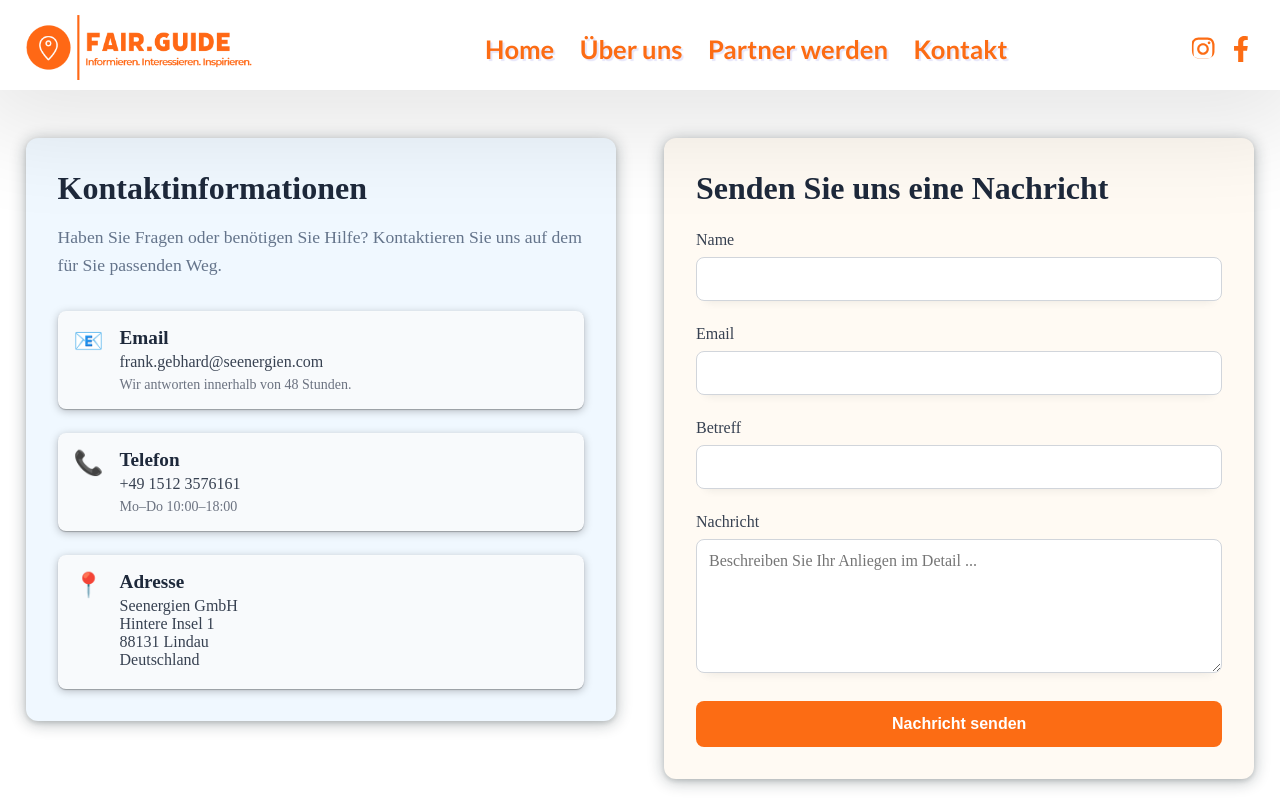
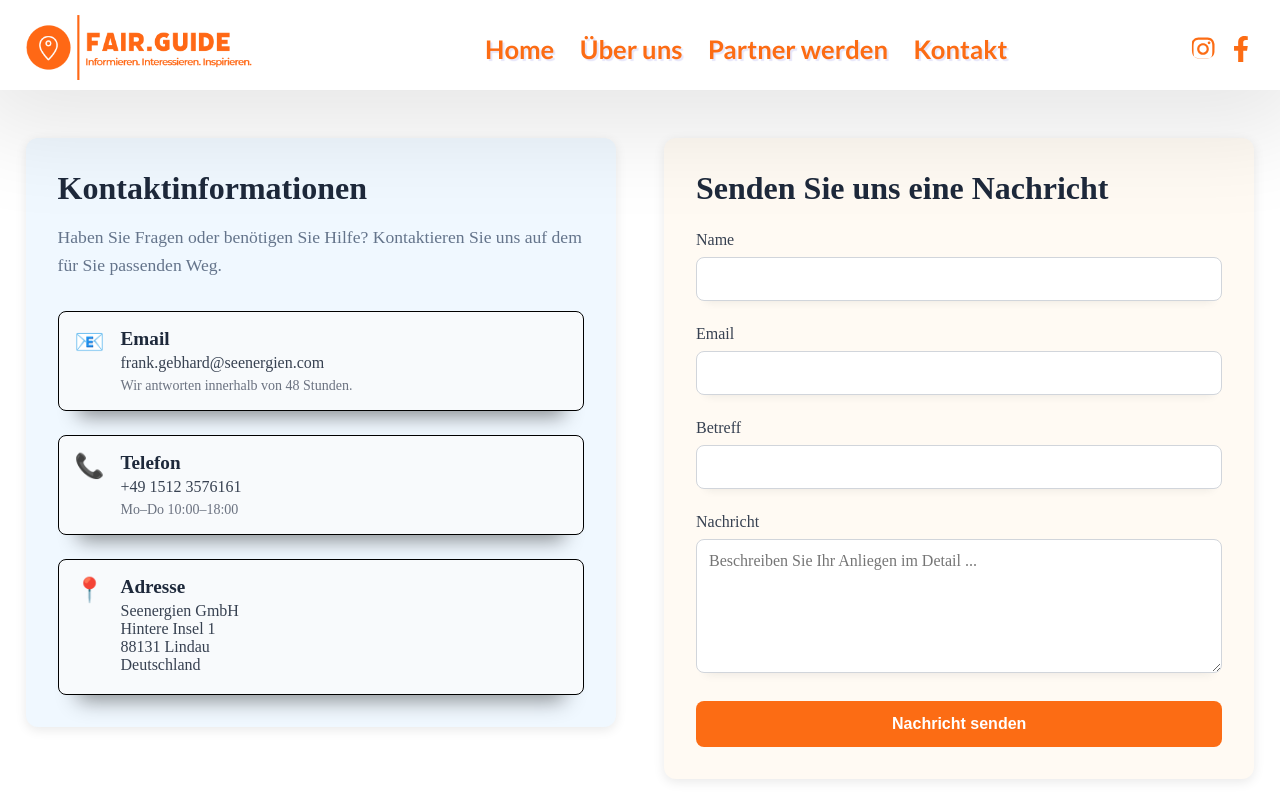
Before and after one commit to dersaei/fairfuhrer, a Next.js app: page /kontakt in a window 1280 px wide. Built offline with nearby package versions, Linux system fonts and the light colour scheme.

Commit message:
druga wersja

```diff
--- a/app/kontakt/ContactForm.module.css
+++ b/app/kontakt/ContactForm.module.css
@@ -3,8 +3,7 @@
   background-color: #fffaf3;
   border-radius: 12px;
   padding: 2rem;
-  box-shadow: rgba(14, 30, 37, 0.12) 0px 2px 4px 0px,
-    rgba(14, 30, 37, 0.32) 0px 2px 16px 0px;
+  box-shadow: rgba(0, 0, 0, 0.09) 0px 3px 12px;
   height: fit-content;
 }
 
--- a/app/kontakt/ContactInfo.module.css
+++ b/app/kontakt/ContactInfo.module.css
@@ -3,9 +3,8 @@
   background-color: aliceblue;
   border-radius: 12px;
   padding: 2rem;
-  box-shadow: rgba(14, 30, 37, 0.12) 0px 2px 4px 0px,
-    rgba(14, 30, 37, 0.32) 0px 2px 16px 0px;
   height: fit-content;
+  box-shadow: rgba(0, 0, 0, 0.09) 0px 3px 12px;
 }
 
 .contactInfo h2 {
@@ -35,14 +34,14 @@
   padding: 1rem;
   border-radius: 8px;
   background: #f8fafc;
-  transition: background-color 0.2s;
-  box-shadow: rgba(0, 0, 0, 0.25) 0px 0.0625em 0.0625em,
-    rgba(0, 0, 0, 0.25) 0px 0.125em 0.5em,
-    rgba(255, 255, 255, 0.1) 0px 0px 0px 1px inset;
+  transition: all 0.3s ease-in-out;
+  box-shadow: rgba(0, 0, 0, 0.45) 0px 25px 20px -20px;
+  border: 1px solid black;
 }
 
 .contactMethod:hover {
   background: #e2e8f0;
+  box-shadow: none;
 }
 
 .methodIcon {
--- a/app/layout.tsx
+++ b/app/layout.tsx
@@ -1,5 +1,5 @@
 import type { Metadata } from "next";
-import { Lato, Oswald, Work_Sans } from "next/font/google";
+import { Lato, Oswald, Work_Sans, Staatliches } from "next/font/google";
 import "../styles/reset.css";
 
 import Header from "../components/Header";
@@ -8,6 +8,11 @@ const lato = Lato({
   variable: "--font-lato",
   subsets: ["latin"],
   weight: ["400", "700"],
+});
+const staatliches = Staatliches({
+  variable: "--font-staatliches",
+  subsets: ["latin"],
+  weight: "400",
 });
 const oswald = Oswald({
   subsets: ["latin"],
@@ -33,7 +38,7 @@ export default function RootLayout({
   return (
     <html lang="de">
       <body
-        className={`${lato.variable} ${oswald.variable} ${workSans.variable}`}
+        className={`${lato.variable} ${oswald.variable} ${workSans.variable} ${staatliches.variable}`}
       >
         <Header />
         <main>{children}</main>
--- a/app/page.tsx
+++ b/app/page.tsx
@@ -113,7 +113,9 @@ export default function HomePage() {
         <br />
         Fair-Führer
         <br />
-        für Geschichte und gute
+        für Geschichte
+        <br />
+        und gute
         <br />
         Geschichten
       </div>
```
Also changed, not shown: app/page.module.css (+7 -5 lines).
